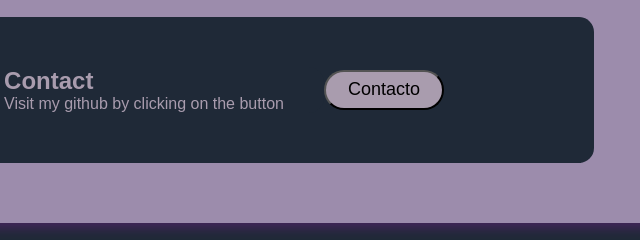
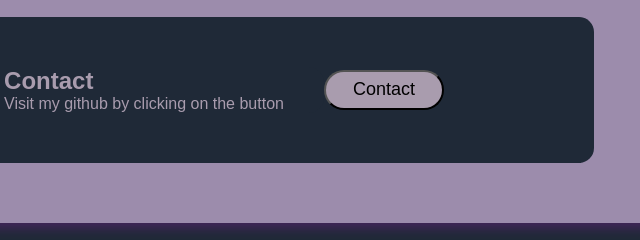
Before and after one commit to DeDominicisAlan/Odin, a plain HTML site: page index.html in a window 1280 px wide. Shown: the part 1326-1566 px from the top of the page, 436-1076 px from the left. Drawn offline with Linux system fonts and the light colour scheme.

Commit message:
Cambio a "boton-cont" Contacto -> Contact

```diff
--- a/index.html
+++ b/index.html
@@ -77,7 +77,7 @@
 				<h2>Contact</h2>
 				<p>Visit my github by clicking on the button</p>
 			</div>
-			<a href="https://github.com/DeDominicisAlan"><button class="boton-cont">Contacto</button></a>
+			<a href="https://github.com/DeDominicisAlan"><button class="boton-cont">Contact</button></a>
 		</div>
 	</div>
 
```
